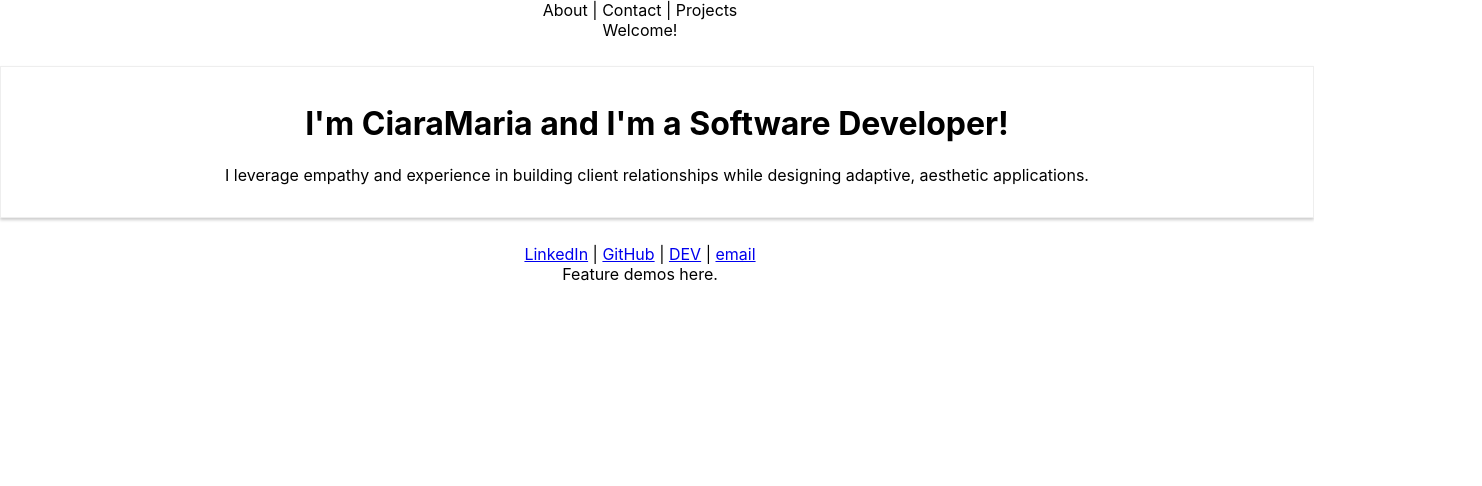
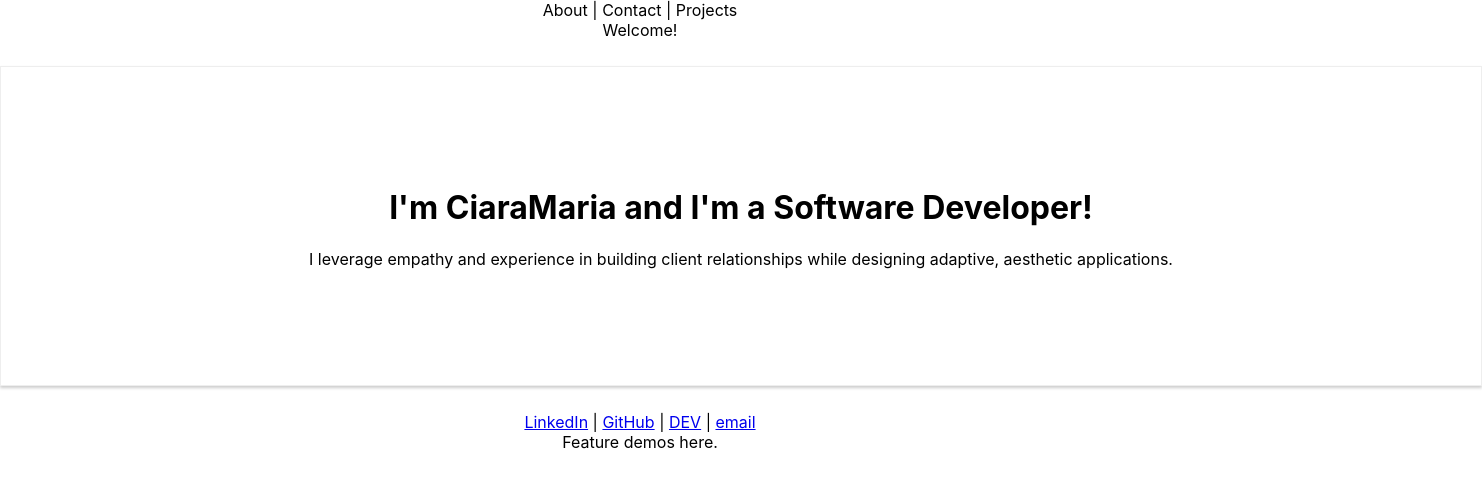
Before and after one commit to proiacm/portfolio, a React (Create React App) app: page / in a window 1280 px wide. Shown: the top 486 px of the page, 1482 px wide, since content can reach past the window. Built offline with nearby package versions, Linux system fonts and the light colour scheme.

Commit message:
Play with css for About component

```diff
--- a/src/About/About.css
+++ b/src/About/About.css
@@ -3,6 +3,6 @@
     margin: 26px auto;
     border: 1px solid #eee;
     box-shadow: 0 2px 3px #ccc;
-    padding: 16px;
+    padding: 100px;
     text-align: center;
 }
```
